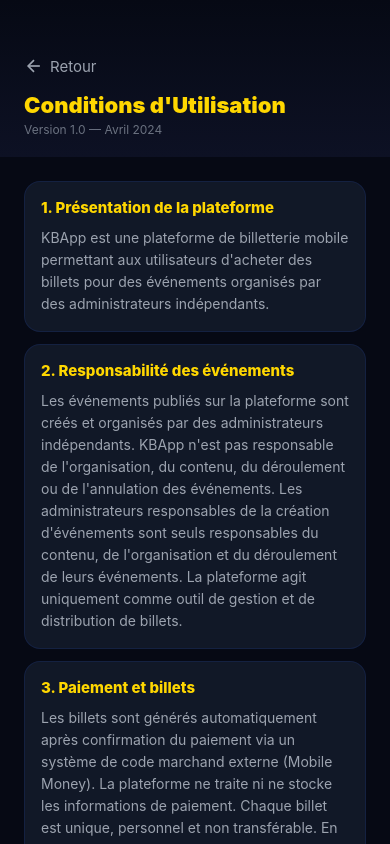
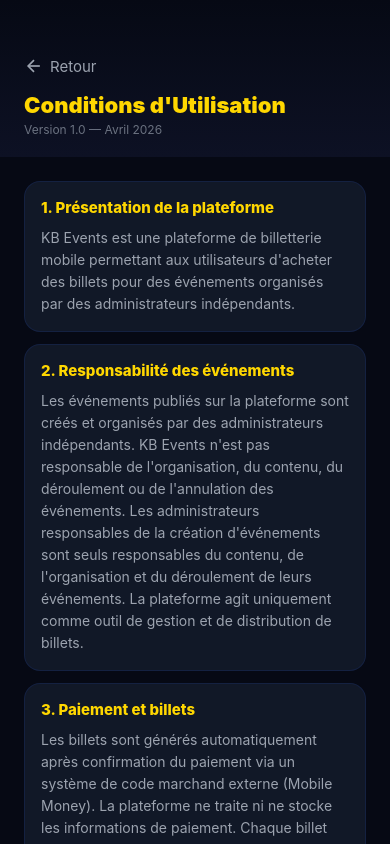
Before and after one commit to Forda35/kbapp_frontend, a React Native app: screen /Terms in a window 390 px wide. Shown: the top 844 px of the page. Built offline with nearby package versions, Linux system fonts and the light colour scheme.

Commit message:
Changing name

```diff
--- a/app.json
+++ b/app.json
@@ -29,7 +29,11 @@
       ]
     },
     "plugins": [],
-
-    "owner": "forda"
+    "owner": "forda",
+    "extra": {
+      "eas": {
+        "projectId": "33aecfaa-8c54-48c0-83cc-53022a4f307a"
+      }
+    }
   }
 }
--- a/src/pages/TermsPage.js
+++ b/src/pages/TermsPage.js
@@ -17,7 +17,7 @@
           <Text style={styles.backText}>Retour</Text>
         </TouchableOpacity>
         <Text style={styles.headerTitle}>{title}</Text>
-        <Text style={styles.headerVersion}>Version 1.0 — Avril 2024</Text>
+        <Text style={styles.headerVersion}>Version 1.0 — Avril 2026</Text>
       </LinearGradient>
 
       <ScrollView style={styles.scroll} showsVerticalScrollIndicator={false}>
@@ -32,15 +32,15 @@
 const TermsContent = () => (
   <>
     <Section title="1. Présentation de la plateforme">
-      KBApp est une plateforme de billetterie mobile permettant aux utilisateurs d'acheter des billets pour des événements organisés par des administrateurs indépendants.
+      KB Events est une plateforme de billetterie mobile permettant aux utilisateurs d'acheter des billets pour des événements organisés par des administrateurs indépendants.
     </Section>
 
     <Section title="2. Responsabilité des événements">
-      Les événements publiés sur la plateforme sont créés et organisés par des administrateurs indépendants. KBApp n'est pas responsable de l'organisation, du contenu, du déroulement ou de l'annulation des événements. Les administrateurs responsables de la création d'événements sont seuls responsables du contenu, de l'organisation et du déroulement de leurs événements. La plateforme agit uniquement comme outil de gestion et de distribution de billets.
+      Les événements publiés sur la plateforme sont créés et organisés par des administrateurs indépendants. KB Events n'est pas responsable de l'organisation, du contenu, du déroulement ou de l'annulation des événements. Les administrateurs responsables de la création d'événements sont seuls responsables du contenu, de l'organisation et du déroulement de leurs événements. La plateforme agit uniquement comme outil de gestion et de distribution de billets.
     </Section>
 
     <Section title="3. Paiement et billets">
-      Les billets sont générés automatiquement après confirmation du paiement via un système de code marchand externe (Mobile Money). La plateforme ne traite ni ne stocke les informations de paiement. Chaque billet est unique, personnel et non transférable. En cas de perte ou de vol, KBApp décline toute responsabilité.
+      Les billets sont générés automatiquement après confirmation du paiement via un système de code marchand externe (Mobile Money). La plateforme ne traite ni ne stocke les informations de paiement. Chaque billet est unique, personnel et non transférable. En cas de perte ou de vol, KB Events décline toute responsabilité.
     </Section>
 
     <Section title="4. Obligations des administrateurs">
@@ -76,7 +76,7 @@
     </Section>
 
     <Section title="4. Paiements">
-      KBApp ne stocke aucune information bancaire ou de paiement. Les paiements sont effectués directement via les opérateurs Mobile Money (MVola, Orange Money, Airtel Money).
+      KB Events ne stocke aucune information bancaire ou de paiement. Les paiements sont effectués directement via les opérateurs Mobile Money (MVola, Orange Money, Airtel Money).
     </Section>
 
     <Section title="5. Vos droits">
```
